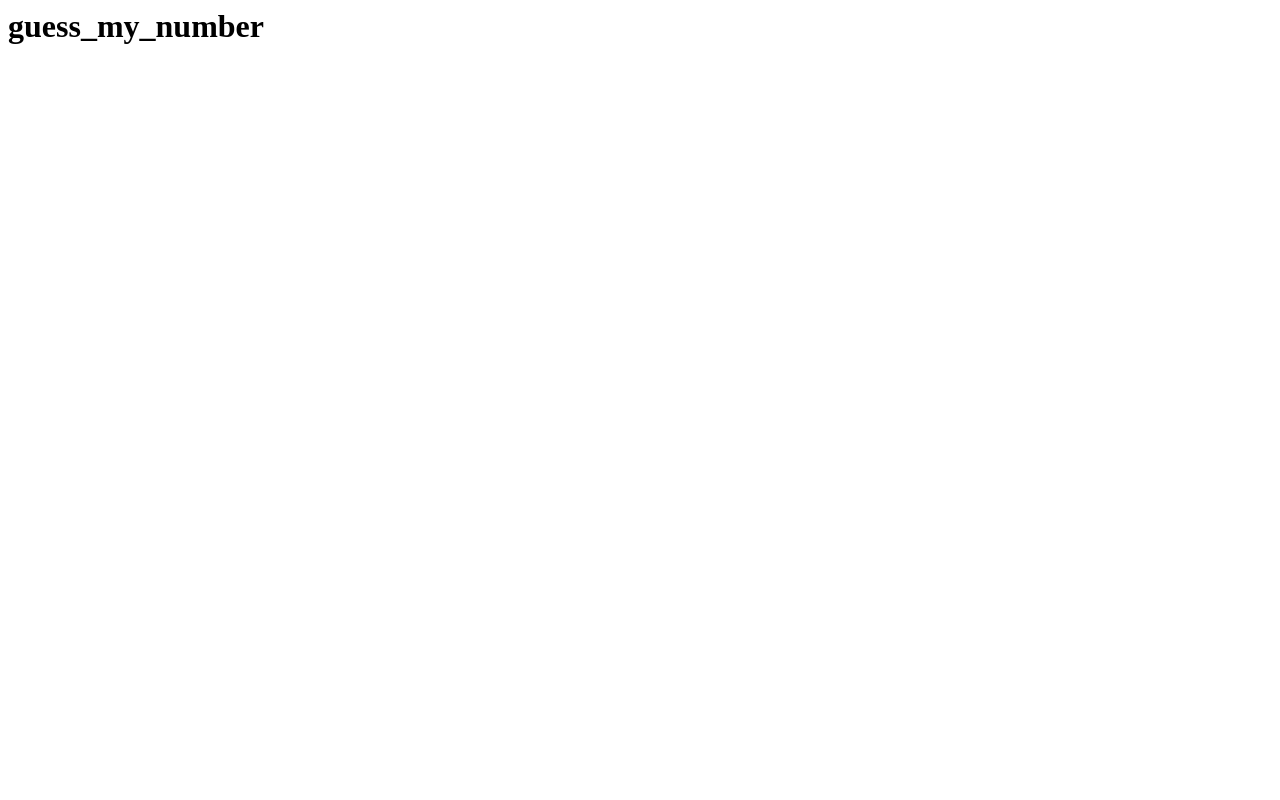
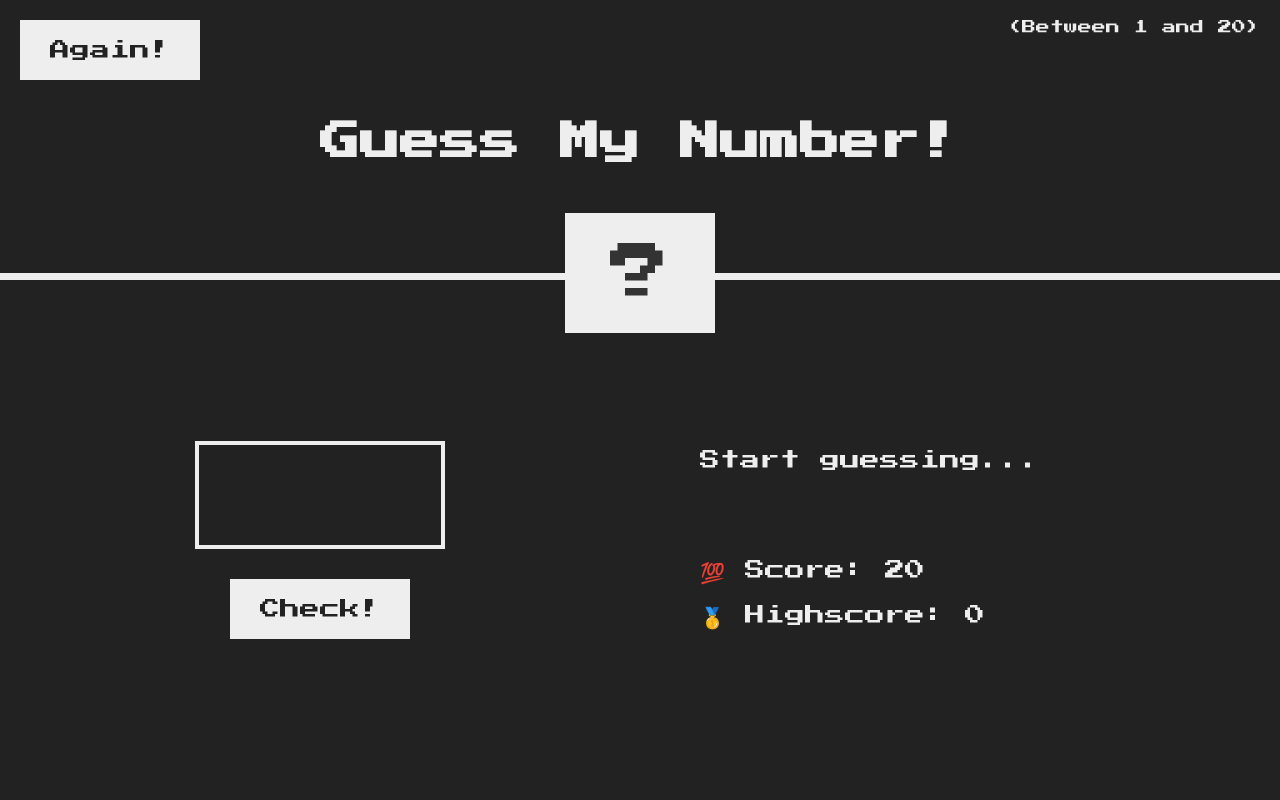
Before and after one commit to jbathel/guess_my_number, a plain HTML site: page index.html in a window 1280 px wide. Drawn offline with Linux system fonts and the light colour scheme.

Commit message:
First commit

```diff
--- a/index.html
+++ b/index.html
@@ -1 +1,30 @@
-<h1>guess_my_number</h1>
+<!DOCTYPE html>
+<html lang="en">
+  <head>
+    <meta charset="UTF-8" />
+    <meta name="viewport" content="width=device-width, initial-scale=1.0" />
+    <meta http-equiv="X-UA-Compatible" content="ie=edge" />
+    <link rel="stylesheet" href="style.css" />
+    <title>Guess My Number!</title>
+  </head>
+  <body>
+    <header>
+      <h1>Guess My Number!</h1>
+      <p class="between">(Between 1 and 20)</p>
+      <button class="btn again">Again!</button>
+      <div class="number">?</div>
+    </header>
+    <main>
+      <section class="left">
+        <input type="number" class="guess" />
+        <button class="btn check">Check!</button>
+      </section>
+      <section class="right">
+        <p class="message">Start guessing...</p>
+        <p class="label-score">💯 Score: <span class="score">20</span></p>
+        <p class="label-highscore">🥇 Highscore: <span class="highscore">0</span></p>
+      </section>
+    </main>
+    <script src="script.js"></script>
+  </body>
+</html>
--- /dev/null
+++ b/script.js
@@ -0,0 +1,56 @@
+'use strict';
+
+let secretNumber = Math.trunc(Math.random() * 20 + 1);
+let score = 20;
+let highscore = 0;
+console.log(secretNumber);
+
+const displayMessage = function (message) {
+  document.querySelector('.message').textContent = message;
+};
+
+// Get the user input number and save as a variable 'guess'
+document.querySelector('.check').addEventListener('click', function () {
+  const guess = Number(document.querySelector('.guess').value);
+
+  // When there is no input
+  if (!guess) {
+    displayMessage('⛔️ No Number!');
+
+    // When the player wins
+  } else if (guess === secretNumber) {
+    displayMessage('🎉 Correct Number!');
+    document.querySelector('.number').textContent = secretNumber;
+
+    document.querySelector('body').style.backgroundColor = '#60b347';
+    document.querySelector('.number').style.width = '30rem';
+
+    if (score > highscore) {
+      highscore = score;
+      document.querySelector('.highscore').textContent = highscore;
+    }
+
+    //  When the guess is wrong
+  } else if (guess !== secretNumber) {
+    if (score > 1) {
+      displayMessage(guess > secretNumber ? '📈 Too High!' : '📉 Too low!');
+      score--;
+      document.querySelector('.score').textContent = score;
+    }
+  }
+});
+
+// Reset the game / Play Again!
+document.querySelector('.again').addEventListener('click', function () {
+  secretNumber = Math.trunc(Math.random() * 20 + 1);
+  score = 20;
+
+  displayMessage('Start guessing...');
+  document.querySelector('.number').textContent = '?';
+  document.querySelector('.guess').value = '';
+  document.querySelector('.score').textContent = score;
+  document.querySelector('body').style.backgroundColor = '#222';
+  document.querySelector('.number').style.width = '15rem';
+
+  console.log(secretNumber);
+});
--- /dev/null
+++ b/style.css
@@ -0,0 +1,119 @@
+@import url('https://fonts.googleapis.com/css?family=Press+Start+2P&display=swap');
+
+* {
+  margin: 0;
+  padding: 0;
+  box-sizing: inherit;
+}
+
+html {
+  font-size: 62.5%;
+  box-sizing: border-box;
+}
+
+body {
+  font-family: 'Press Start 2P', sans-serif;
+  color: #eee;
+  background-color: #222;
+  /* background-color: #60b347; */
+}
+
+/* LAYOUT */
+header {
+  position: relative;
+  height: 35vh;
+  border-bottom: 7px solid #eee;
+}
+
+main {
+  height: 65vh;
+  color: #eee;
+  display: flex;
+  align-items: center;
+  justify-content: space-around;
+}
+
+.left {
+  width: 52rem;
+  display: flex;
+  flex-direction: column;
+  align-items: center;
+}
+
+.right {
+  width: 52rem;
+  font-size: 2rem;
+}
+
+/* ELEMENTS STYLE */
+h1 {
+  font-size: 4rem;
+  text-align: center;
+  position: absolute;
+  width: 100%;
+  top: 52%;
+  left: 50%;
+  transform: translate(-50%, -50%);
+}
+
+.number {
+  background: #eee;
+  color: #333;
+  font-size: 6rem;
+  width: 15rem;
+  padding: 3rem 0rem;
+  text-align: center;
+  position: absolute;
+  bottom: 0;
+  left: 50%;
+  transform: translate(-50%, 50%);
+}
+
+.between {
+  font-size: 1.4rem;
+  position: absolute;
+  top: 2rem;
+  right: 2rem;
+}
+
+.again {
+  position: absolute;
+  top: 2rem;
+  left: 2rem;
+}
+
+.guess {
+  background: none;
+  border: 4px solid #eee;
+  font-family: inherit;
+  color: inherit;
+  font-size: 5rem;
+  padding: 2.5rem;
+  width: 25rem;
+  text-align: center;
+  display: block;
+  margin-bottom: 3rem;
+}
+
+.btn {
+  border: none;
+  background-color: #eee;
+  color: #222;
+  font-size: 2rem;
+  font-family: inherit;
+  padding: 2rem 3rem;
+  cursor: pointer;
+}
+
+.btn:hover {
+  background-color: #ccc;
+}
+
+.message {
+  margin-bottom: 8rem;
+  height: 3rem;
+}
+
+.label-score {
+  margin-bottom: 2rem;
+}
```
